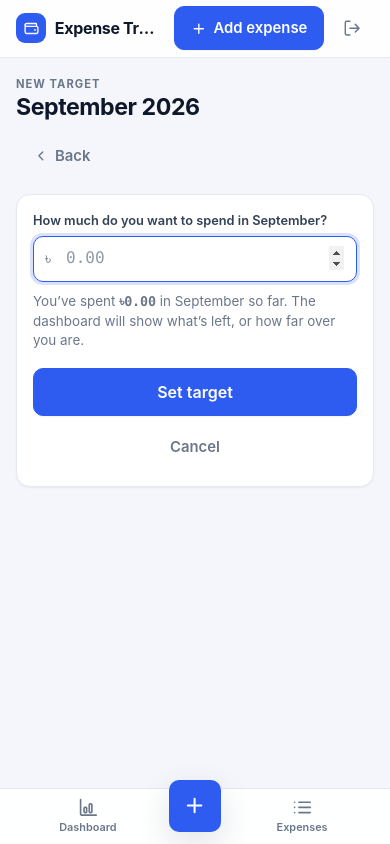
After one commit to irfan-shazid/Track-The-Box, a Django app: page /budget/?month=2026-09 in a window 390 px wide. The commit adds this page. Run offline with Django 5.2, Linux system fonts and the light colour scheme; the visitor is signed in with stand-in values (Sample User, id 1); data that the repository does not hold is empty; parts of the project's set-up code (start-up, migrations or seed data) failed here and were passed over.

Commit message:
Add a monthly spending target
Set a target for a month and the dashboard tracks it as expenses are logged:
what is left, or how far over. The panel sits at the foot of the hero card,
next to the projection it relates to.

- Under target: shows what remains, plus what that is per day for the days
  left. Days left counts today, so on the 30th of a 31-day month there are two
  days to budget for, not one.
- Over target: shows the overspend as a positive figure with its own wording
  and colour rather than a negative "remaining". Exactly on target is not over.
- Colour states: green under 85% of target, amber from 85%, red once over. One
  --tone variable per state drives figure, meter and percentage together. The
  meter width is capped at 100% so a 300% overspend cannot overflow its track.
- When the projection says the month will finish over target even though it is
  not over yet, the projected figure gets an "over target" note.
- The same figure appears on the expenses list, where you land after logging
  something. It always reflects the whole month, even under a category filter,
  which would otherwise suggest budget is left when it is not.

Budget is one row per month, month unique and normalised to day 1 in save(),
so a target can change month to month without rewriting history. No row means
no target, which the UI treats as "offer to set one" rather than a target of
zero. A new month prefills from the most recent earlier target. The month
always comes from the URL, never the submitted form.

Mobile: the panel spans the hero grid, the figure uses clamp() so it shrinks
rather than wrapping mid-number, the headline wraps, the edit control is a full
44px target, and the empty state and remove strip stack on phones and go
side-by-side from 600px.

```diff
--- a/expenses/forms.py
+++ b/expenses/forms.py
@@ -1,7 +1,7 @@
 from django import forms
 from django.utils import timezone
 
-from .models import Category, Expense
+from .models import Budget, Category, Expense
 
 
 class ExpenseForm(forms.ModelForm):
@@ -43,3 +43,24 @@ class QuickExpenseForm(ExpenseForm):
 
     class Meta(ExpenseForm.Meta):
         fields = ["date", "name", "amount", "category"]
+
+
+class BudgetForm(forms.ModelForm):
+    """Just the amount. The month comes from the URL, not the user."""
+
+    class Meta:
+        model = Budget
+        fields = ["amount"]
+        widgets = {
+            "amount": forms.NumberInput(
+                attrs={
+                    "class": "input",
+                    "step": "0.01",
+                    "min": "0.01",
+                    "inputmode": "decimal",
+                    "placeholder": "0.00",
+                    "autofocus": True,
+                }
+            ),
+        }
+        labels = {"amount": "Monthly target"}
--- a/expenses/urls.py
+++ b/expenses/urls.py
@@ -9,4 +9,5 @@ urlpatterns = [
     path("expenses/<int:pk>/edit/", views.expense_edit, name="expense_edit"),
     path("expenses/<int:pk>/delete/", views.expense_delete, name="expense_delete"),
     path("expenses/export/", views.expense_export_csv, name="expense_export"),
+    path("budget/", views.budget_edit, name="budget_edit"),
 ]
--- a/expenses/views.py
+++ b/expenses/views.py
@@ -9,10 +9,11 @@ from django.db.models import DecimalField, Q, Sum, Value
 from django.db.models.functions import Coalesce, TruncMonth
 from django.http import HttpResponse
 from django.shortcuts import get_object_or_404, redirect, render
+from django.urls import reverse
 from django.utils import timezone
 
-from .forms import ExpenseForm, QuickExpenseForm
-from .models import Category, Expense
+from .forms import BudgetForm, ExpenseForm, QuickExpenseForm
+from .models import Budget, Category, Expense
 
 ZERO = Decimal("0.00")
 MONEY = DecimalField(max_digits=12, decimal_places=2)
@@ -74,6 +75,56 @@ def months_with_data():
         .order_by("-month")
     )
     return [{"date": r["month"], "key": r["month"].strftime("%Y-%m"), "total": q2(r["total"])} for r in rows]
+
+
+
+def budget_status(month, spent):
+    """Everything the UI needs about a month's spending target.
+
+    Returns None when no target is set for that month — the templates treat
+    that as "offer to set one" rather than as a zero target.
+    """
+    budget = Budget.objects.filter(month=month).first()
+    if budget is None:
+        return None
+
+    target = budget.amount
+    remaining = q2(target - spent)
+    over = remaining < ZERO
+
+    used_pct = (spent / target * Decimal("100")).quantize(Decimal("0.1")) if target else Decimal("0.0")
+
+    today = timezone.localdate()
+    days_in_month = calendar.monthrange(month.year, month.month)[1]
+    is_current = month_start(today) == month
+    # Days you can still spend on, today included — on the 30th of a 31-day
+    # month there are two days left to budget for, not one.
+    days_left = days_in_month - today.day + 1 if is_current else 0
+
+    # What's left, spread over the days that remain.
+    allowance = q2(remaining / days_left) if not over and days_left > 0 else None
+
+    if over:
+        state = "over"
+    elif used_pct >= Decimal("85"):
+        state = "warn"
+    else:
+        state = "ok"
+
+    return {
+        "target": target,
+        "spent": spent,
+        # Always positive; `over` says which label to use.
+        "remaining": abs(remaining),
+        "over": over,
+        "used_pct": used_pct,
+        # The meter bar is capped so a 300% overspend doesn't overflow its track.
+        "meter_pct": min(used_pct, Decimal("100")),
+        "state": state,
+        "allowance": allowance,
+        "days_left": days_left,
+        "is_current": is_current,
+    }
 
 
 # ---------------------------------------------------------------------------
@@ -153,6 +204,13 @@ def dashboard(request):
     largest = month_expenses.select_related("category").order_by("-amount").first()
     recent = month_expenses.select_related("category")[:5]
 
+    budget = budget_status(current, current_total)
+    # Only meaningful while the month is open: the straight-line projection
+    # says you will finish over target even though you are not over it yet.
+    projected_over = None
+    if budget and projected is not None and not budget["over"] and projected > budget["target"]:
+        projected_over = q2(projected - budget["target"])
+
     return render(
         request,
         "expenses/dashboard.html",
@@ -179,6 +237,8 @@ def dashboard(request):
             "days_in_month": days_in_month,
             "largest": largest,
             "recent": recent,
+            "budget": budget,
+            "projected_over": projected_over,
             "chart_labels": chart_labels,
             "chart_values": chart_values,
             "available_months": months_with_data(),
@@ -278,6 +338,9 @@ def expense_list(request):
             "opposite_dir": opposite,
             "sort_options": sort_options,
             "quick_form": QuickExpenseForm(initial={"date": timezone.localdate()}),
+            # Unfiltered month total, so the target line means the same thing
+            # here as on the dashboard even while a filter is applied.
+            "budget": budget_status(current, sum_amount(Expense.objects.filter(date__gte=start, date__lt=end))),
             "available_months": months_with_data(),
             "is_filtered": bool(search or category_id),
         },
@@ -403,3 +466,57 @@ def expense_export_csv(request):
     writer.writerow(["Total", "", "", "%.2f" % sum_amount(queryset), ""])
 
     return response
+
+
+# ---------------------------------------------------------------------------
+# Monthly spending target
+# ---------------------------------------------------------------------------
+
+
+@login_required
+def budget_edit(request):
+    """Set, change, or remove the spending target for one month."""
+    month = parse_month(request.GET.get("month") or request.POST.get("month"))
+    budget = Budget.objects.filter(month=month).first()
+    back = f"{reverse('dashboard')}?month={month:%Y-%m}"
+
+    if request.method == "POST":
+        if "remove" in request.POST:
+            if budget:
+                budget.delete()
+                messages.success(request, f"Removed the target for {month:%B %Y}.")
+            return redirect(back)
+
+        form = BudgetForm(request.POST, instance=budget)
+        if form.is_valid():
+            target = form.save(commit=False)
+            # The month comes from the URL, never from the submitted form.
+            target.month = month
+            target.save()
+            messages.success(request, f"Target for {month:%B %Y} saved.")
+            return redirect(back)
+    else:
+        initial = {}
+        if budget is None:
+            # Carry the most recent earlier target forward as a starting point;
+            # month-to-month targets rarely change much.
+            previous = Budget.objects.filter(month__lt=month).order_by("-month").first()
+            if previous:
+                initial["amount"] = previous.amount
+        form = BudgetForm(instance=budget, initial=initial)
+
+    start, end = month_range(month)
+    spent = sum_amount(Expense.objects.filter(date__gte=start, date__lt=end))
+
+    return render(
+        request,
+        "expenses/budget_form.html",
+        {
+            "form": form,
+            "month": month,
+            "month_key": month.strftime("%Y-%m"),
+            "budget": budget,
+            "spent": spent,
+            "back_url": back,
+        },
+    )
--- a/static/css/style.css
+++ b/static/css/style.css
@@ -658,6 +658,80 @@ input[type="date"]::-webkit-calendar-picker-indicator { opacity: .55; }
 .quick-grid .btn { width: 100%; min-height: 3rem; }
 .quick-hint { margin: .65rem 0 0; font-size: .8rem; }
 
+/* ====================================================== monthly target === */
+
+/* Spans the whole hero card, under both columns. Colour is driven by one
+   --tone variable per state so the meter, figure and border stay in step. */
+.budget {
+  --tone: var(--accent);
+  --tone-soft: var(--accent-soft);
+  grid-column: 1 / -1;
+  margin-top: .35rem;
+  padding-top: 1rem;
+  border-top: 1px solid var(--border);
+}
+.budget-ok    { --tone: var(--down);   --tone-soft: var(--down-soft); }
+.budget-warn  { --tone: var(--warn-text); --tone-soft: var(--warn-soft); }
+.budget-over  { --tone: var(--up);     --tone-soft: var(--up-soft); }
+
+.budget-head { display: flex; align-items: center; justify-content: space-between; gap: .75rem; }
+.budget-label {
+  font-size: .72rem; font-weight: 660; text-transform: uppercase;
+  letter-spacing: .09em; color: var(--text-muted);
+}
+.budget-edit {
+  display: inline-flex; align-items: center; gap: .3rem;
+  min-height: var(--tap); padding-inline: .5rem; margin-right: -.5rem;
+  font-size: .82rem; font-weight: 550; color: var(--text-muted);
+}
+.budget-edit:hover { color: var(--accent); text-decoration: none; }
+
+.budget-headline {
+  display: flex; align-items: baseline; gap: .45rem; flex-wrap: wrap;
+  margin: .35rem 0 .6rem;
+}
+.budget-figure {
+  font-family: var(--mono); font-variant-numeric: tabular-nums;
+  /* Shrinks on a narrow phone rather than wrapping mid-number. */
+  font-size: clamp(1.35rem, 6.5vw, 1.7rem);
+  font-weight: 680; letter-spacing: -.03em; line-height: 1.1;
+  color: var(--tone);
+}
+.budget-caption { font-size: .88rem; color: var(--text-muted); }
+
+.budget-meter { display: flex; align-items: center; gap: .6rem; }
+.budget-meter .meter > span { background: var(--tone); }
+.budget-pct { color: var(--tone); font-weight: 620; width: 3.4rem; text-align: right; flex: none; }
+
+.budget-foot { margin: .55rem 0 0; font-size: .84rem; }
+
+.budget-empty { display: flex; flex-direction: column; gap: .75rem; }
+.budget-empty-hint { margin: .15rem 0 0; font-size: .84rem; }
+.budget-empty .btn { width: 100%; }
+
+/* "…12.00 over target" trailing the projection figure. */
+.hint-over { color: var(--up); font-family: var(--sans); font-size: .78rem; font-weight: 600; }
+
+/* The same figure, condensed, on the expenses list banner. */
+.total-banner-budget {
+  flex-basis: 100%;
+  font-size: .84rem;
+  color: var(--text-muted);
+  padding-top: .55rem;
+  border-top: 1px solid color-mix(in srgb, var(--accent) 16%, transparent);
+}
+.total-banner-budget strong { color: var(--tone, var(--text)); }
+.total-banner-budget.budget-ok   { --tone: var(--down); }
+.total-banner-budget.budget-warn { --tone: var(--warn-text); }
+.total-banner-budget.budget-over { --tone: var(--up); }
+
+/* Remove-target strip on the budget page. */
+.danger-strip { display: flex; flex-direction: column; gap: .75rem; }
+.danger-strip p { margin: .15rem 0 0; font-size: .84rem; }
+.danger-strip .btn { width: 100%; }
+
+.field-hint { margin: .35rem 0 0; font-size: .84rem; line-height: 1.45; }
+
 /* ========================================================= empty state === */
 
 .empty { text-align: center; padding: 2.25rem .75rem; color: var(--text-muted); }
@@ -787,6 +861,11 @@ input[type="date"]::-webkit-calendar-picker-indicator { opacity: .55; }
   .row-link { padding-left: 1.25rem; }
   .day-head, .list-total { padding-inline: 1.25rem; }
 
+  .budget-empty { flex-direction: row; align-items: center; justify-content: space-between; }
+  .budget-empty .btn { width: auto; flex: none; }
+  .danger-strip { flex-direction: row; align-items: center; justify-content: space-between; }
+  .danger-strip .btn { width: auto; flex: none; }
+
   .login-card { padding: 2.1rem; }
   .danger-card { padding: 2rem 1.5rem; }
   .danger-card .form-actions { justify-content: center; }
--- a/templates/base.html
+++ b/templates/base.html
@@ -34,6 +34,7 @@
   <symbol id="i-download" viewBox="0 0 24 24" fill="none" stroke="currentColor" stroke-width="1.9" stroke-linecap="round" stroke-linejoin="round"><path d="M21 15v4a2 2 0 0 1-2 2H5a2 2 0 0 1-2-2v-4M7 10l5 5 5-5M12 15V3"/></symbol>
   <symbol id="i-wallet" viewBox="0 0 24 24" fill="none" stroke="currentColor" stroke-width="1.9" stroke-linecap="round" stroke-linejoin="round"><path d="M3 7a2 2 0 0 1 2-2h13a1 1 0 0 1 1 1v2"/><path d="M3 7v10a2 2 0 0 0 2 2h14a2 2 0 0 0 2-2v-6a2 2 0 0 0-2-2H5a2 2 0 0 1-2-2Z"/><circle cx="17" cy="14" r="1.2" fill="currentColor" stroke="none"/></symbol>
   <symbol id="i-x" viewBox="0 0 24 24" fill="none" stroke="currentColor" stroke-width="2.1" stroke-linecap="round" stroke-linejoin="round"><path d="M18 6 6 18M6 6l12 12"/></symbol>
+  <symbol id="i-target" viewBox="0 0 24 24" fill="none" stroke="currentColor" stroke-width="1.9" stroke-linecap="round" stroke-linejoin="round"><circle cx="12" cy="12" r="9"/><circle cx="12" cy="12" r="5"/><circle cx="12" cy="12" r="1.3" fill="currentColor" stroke="none"/></symbol>
   <symbol id="i-empty" viewBox="0 0 24 24" fill="none" stroke="currentColor" stroke-width="1.6" stroke-linecap="round" stroke-linejoin="round"><path d="M3 7.5 12 3l9 4.5v9L12 21l-9-4.5Z"/><path d="M3 7.5 12 12l9-4.5M12 12v9" opacity=".45"/></symbol>
 </svg>
 
--- /dev/null
+++ b/templates/expenses/budget_form.html
@@ -0,0 +1,62 @@
+{% extends "base.html" %}
+{% load money %}
+
+{% block title %}Monthly target &middot; {{ month|date:"F Y" }}{% endblock %}
+
+{% block content %}
+<div class="narrow">
+  <div class="page-head">
+    <div class="page-head-text">
+      <p class="eyebrow">{% if budget %}Change target{% else %}New target{% endif %}</p>
+      <h1>{{ month|date:"F Y" }}</h1>
+    </div>
+    <a class="btn btn-ghost" href="{{ back_url }}"><svg><use href="#i-left"/></svg>Back</a>
+  </div>
+
+  <form class="card form" method="post" novalidate>
+    {% csrf_token %}
+    <input type="hidden" name="month" value="{{ month_key }}">
+
+    {% if form.non_field_errors %}
+      <p class="form-error-banner">{{ form.non_field_errors|join:" " }}</p>
+    {% endif %}
+
+    <div class="field">
+      <label for="{{ form.amount.id_for_label }}">
+        How much do you want to spend in {{ month|date:"F" }}?
+      </label>
+      <div class="input-affix">
+        <span class="affix">{% currency_symbol %}</span>
+        {{ form.amount }}
+      </div>
+      {% for error in form.amount.errors %}<p class="field-error">{{ error }}</p>{% endfor %}
+      <p class="muted field-hint">
+        You&rsquo;ve spent <strong class="mono">{{ spent|money }}</strong> in {{ month|date:"F" }} so far.
+        The dashboard will show what&rsquo;s left, or how far over you are.
+      </p>
+    </div>
+
+    <div class="form-actions">
+      <button type="submit" class="btn btn-primary btn-lg">
+        {% if budget %}Save target{% else %}Set target{% endif %}
+      </button>
+      <a class="btn btn-ghost" href="{{ back_url }}">Cancel</a>
+    </div>
+  </form>
+
+  {% if budget %}
+    {# Separate form: removing is a different action, not a variant of saving. #}
+    <form class="card danger-strip" method="post">
+      {% csrf_token %}
+      <input type="hidden" name="month" value="{{ month_key }}">
+      <div>
+        <strong>Remove this target</strong>
+        <p class="muted">{{ month|date:"F Y" }} goes back to having no target. No expenses are touched.</p>
+      </div>
+      <button type="submit" name="remove" value="1" class="btn btn-danger-ghost">
+        <svg><use href="#i-trash"/></svg>Remove
+      </button>
+    </form>
+  {% endif %}
+</div>
+{% endblock %}
```
Also changed, not shown: expenses/admin.py (+8 -1 lines), expenses/models.py (+33 -0 lines), templates/expenses/dashboard.html (+50 -1 lines), templates/expenses/expense_list.html (+9 -0 lines), README.md, expenses/migrations/0003_budget.py (added).
